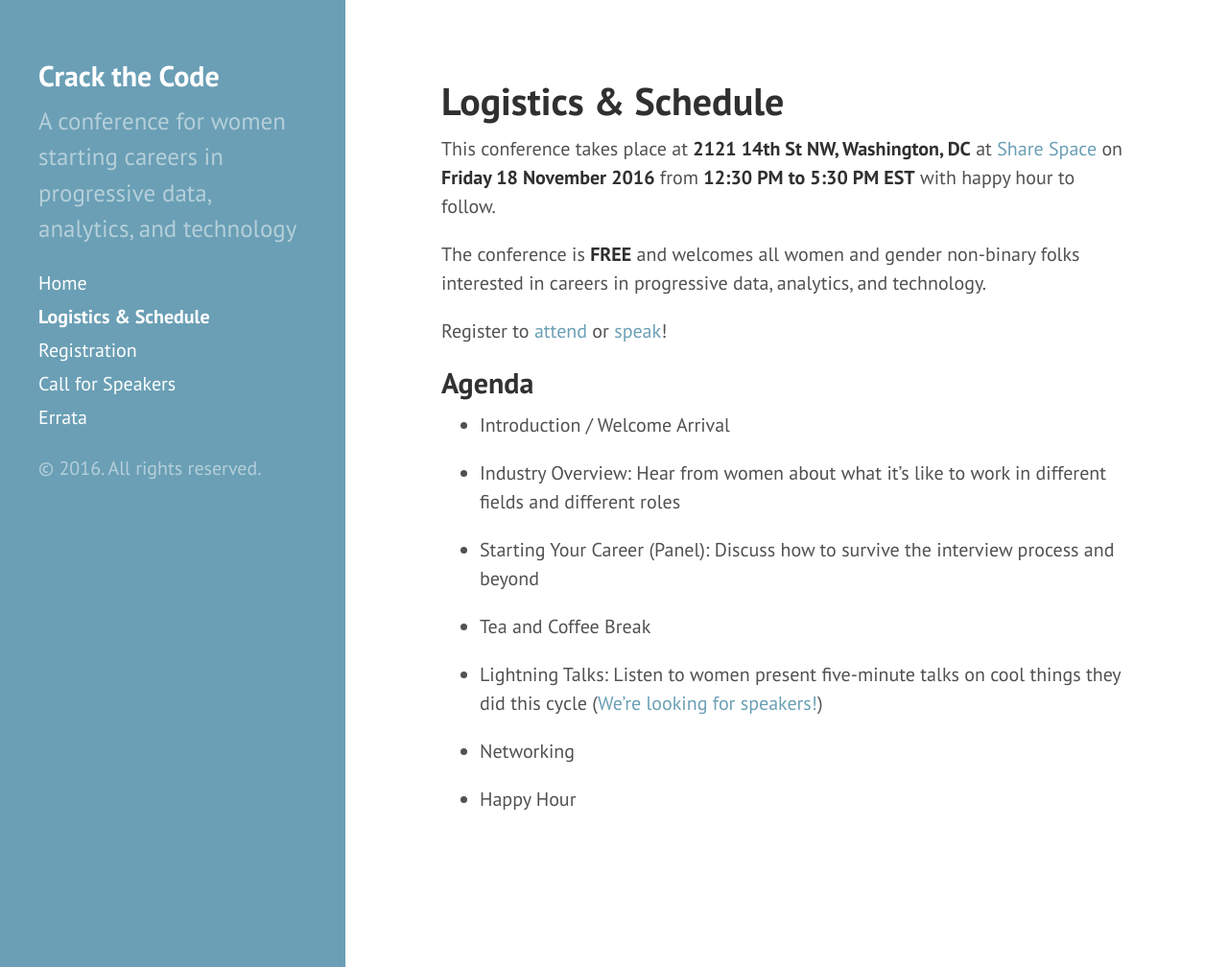
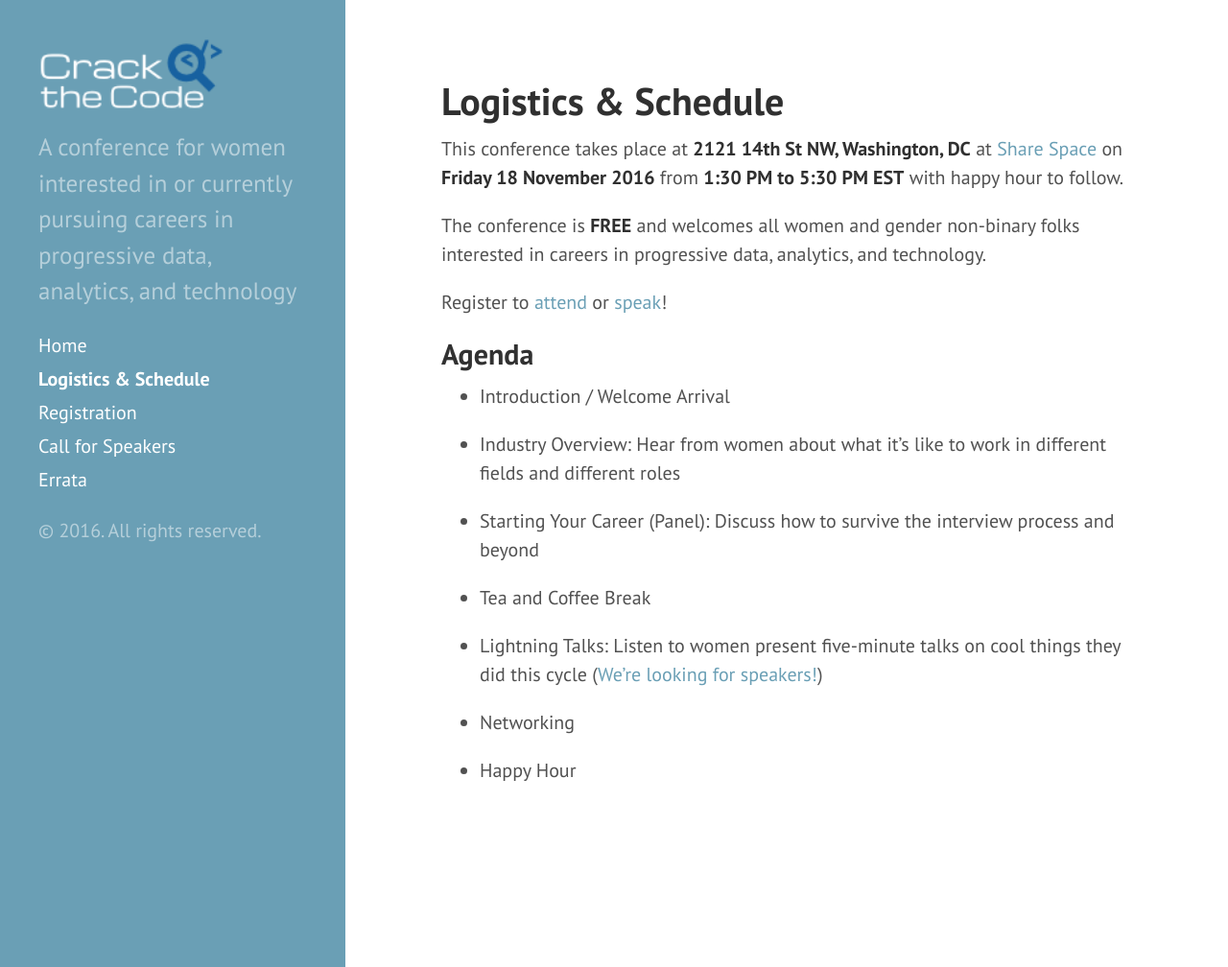
Before and after one commit to anniejw6/crackthecode_site, a Jekyll site: the page built from info.md, in a window 1280 px wide and 1008 px high. Shown: the whole window at 96% size. Built offline with Jekyll 4.4.1, drawn with Linux system fonts in a browser that asks for light colours; Markdown is read by kramdown in place of the engine named in the settings.

Commit message:
update logo timing

```diff
--- a/_config.yml
+++ b/_config.yml
@@ -8,9 +8,9 @@ permalink:        pretty
 
 # Setup
 title:            Crack the Code
-tagline:          Crack the Code - A conference for women starting careers in progressive data analytics and technology
-description:      'A conference for women starting careers in progressive data, analytics, and technology'
-#url:              http://hyde.getpoole.com
+tagline:          Crack the Code - A conference for women interested in or currently pursuing careers in progressive data analytics and technology
+description:      'A conference for women interested in or currently pursuing careers in progressive data, analytics, and technology'
+url:              http://crackthecode.io
 baseurl:          /
 
 author:
--- a/_includes/sidebar.html
+++ b/_includes/sidebar.html
@@ -1,11 +1,13 @@
 <div class="sidebar">
   <div class="container">
     <div class="sidebar-about">
-      <h2>
-        <a href="{{ site.baseurl }}">
+
+<!--       <h2>
+
           {{ site.title }}
         </a>
-      </h2>
+      </h2> -->
+      <a href="{{ site.baseurl }}"><img src="/public/logo.png" alt="logo" height = 75></a>
       <p class="lead">{{ site.description }}</p>
     </div>
 
--- a/info.md
+++ b/info.md
@@ -3,7 +3,7 @@ layout: page
 title: Logistics & Schedule
 ---
 
-This conference takes place at **2121 14th St NW, Washington, DC** at [Share Space](http://www.sharespacedc.com/) on **Friday 18 November 2016** from **12:30 PM to 5:30 PM EST** with happy hour to follow.
+This conference takes place at **2121 14th St NW, Washington, DC** at [Share Space](http://www.sharespacedc.com/) on **Friday 18 November 2016** from **1:30 PM to 5:30 PM EST** with happy hour to follow.
 
 The conference is **FREE** and welcomes all women and gender non-binary folks interested in careers in progressive data, analytics, and technology.
 
```
Also changed, not shown: _posts/2016-10-23-intro.md (+1 -1 lines), public/logo.png (added), public/logo2.png (added).
